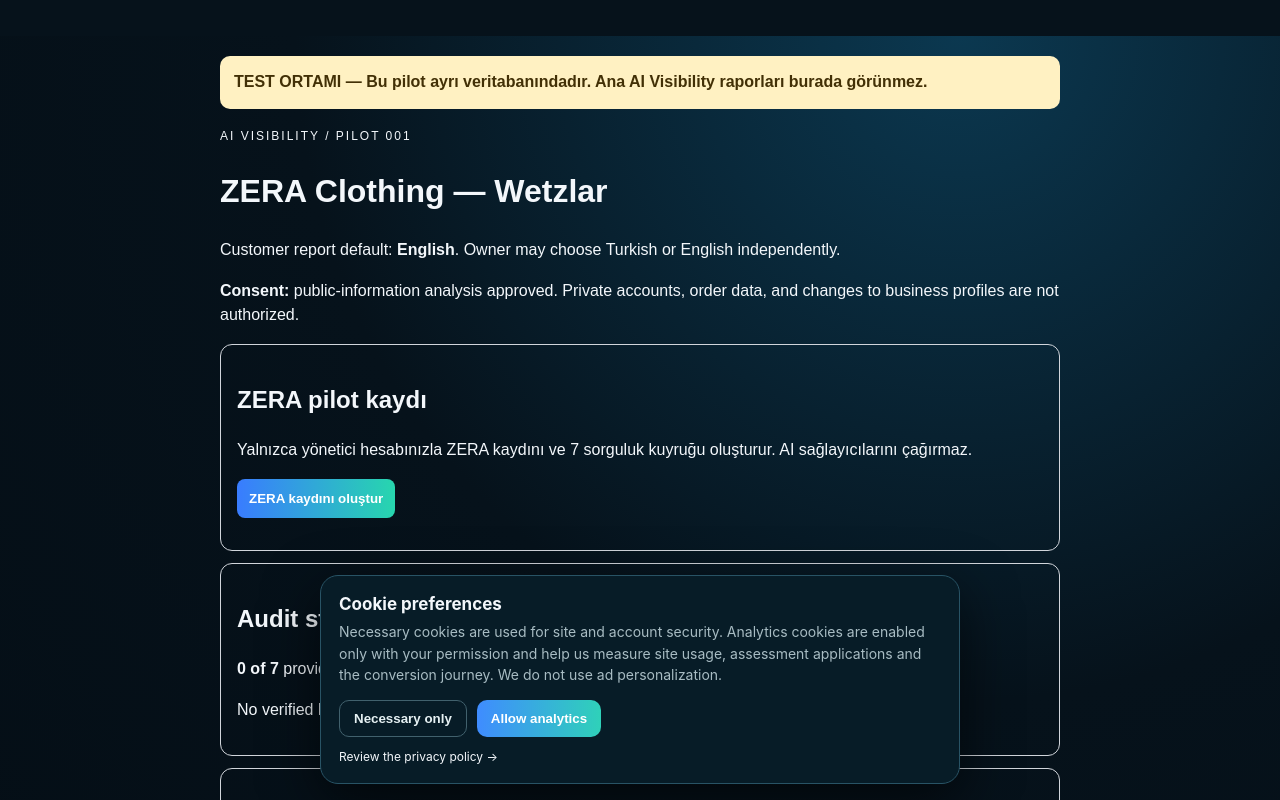
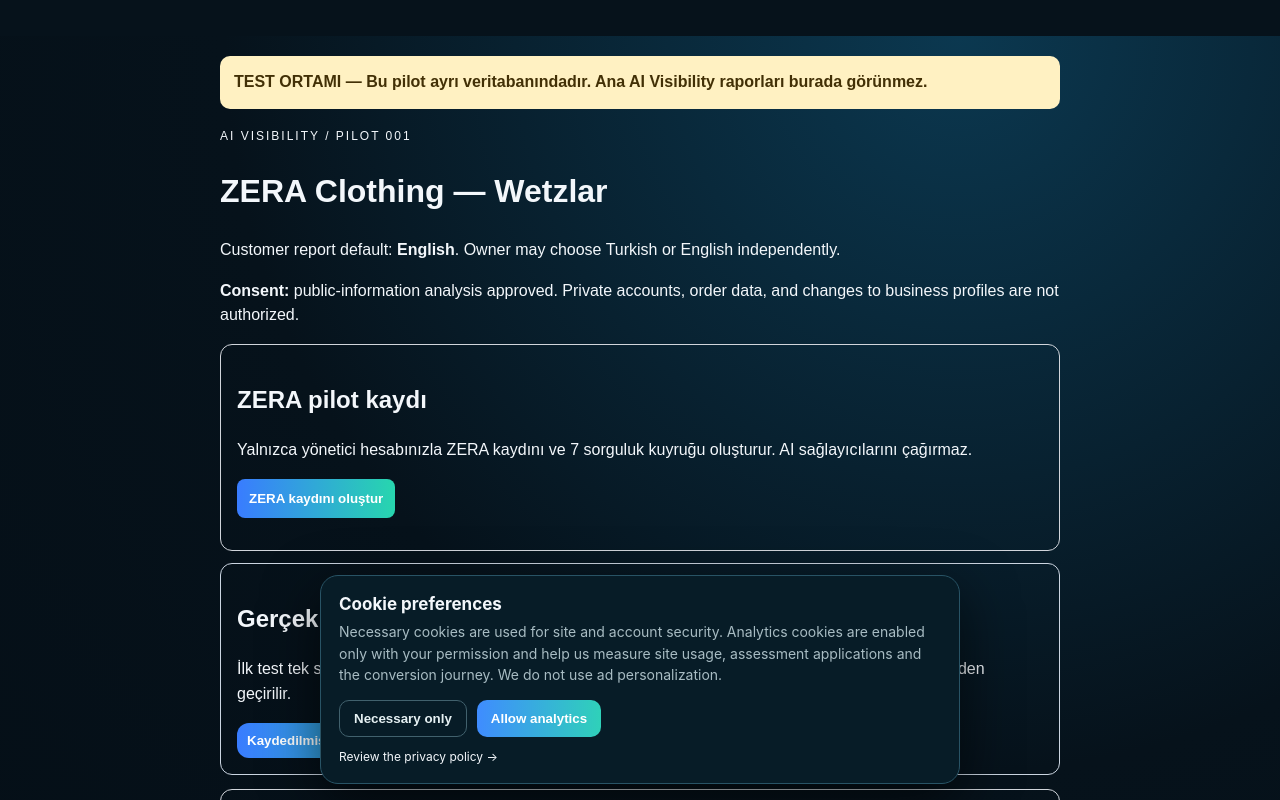
Before and after one commit to mehmetozan-5858/ai-visibility, a Next.js app: page /zera-pilot in a window 1280 px wide. Shown: the top 800 px of the page. Built offline with nearby package versions, Linux system fonts and the light colour scheme; no server answers.

Commit message:
feat(zera): display real Gemini result monitor in pilot page

```diff
--- a/app/zera-pilot/page.js
+++ b/app/zera-pilot/page.js
@@ -1,5 +1,6 @@
 import {createPilot} from '../../pilot/zera-pilot.mjs';
 import RegisterPilotButton from './RegisterPilotButton';
+import GeminiPilotMonitor from './GeminiPilotMonitor';
 import {buildAuditQueue} from '../../pilot/zera-audit-queue.mjs';
 import {buildPilotReport,resolveReportLanguage} from '../../pilot/zera-report.mjs';
 export const metadata={title:'ZERA Pilot | AI Visibility'};
@@ -15,6 +16,7 @@
   <p>Customer report default: <strong>{resolveReportLanguage({country:pilot.country})==='en'?'English':'Türkçe'}</strong>. Owner may choose Turkish or English independently.</p>
   <p><strong>Consent:</strong> public-information analysis approved. Private accounts, order data, and changes to business profiles are not authorized.</p>
   <RegisterPilotButton/>
+  <GeminiPilotMonitor/>
   <section style={card}><h2>Audit status</h2><p><strong>{report.progress.completed} of {report.progress.total}</strong> provider audits verified.</p><p>No verified live AI analysis has been recorded for this pilot. Queued queries are not completed results.</p></section>
   <section style={card}><h2>Starting reference</h2><p>Instagram: {pilot.baseline.instagramFollowers.toLocaleString('tr-TR')} followers, {pilot.baseline.instagramPosts} posts (owner-provided screenshot dated {pilot.baseline.asOf}; not API verified).</p><p>Company-owned website: not yet confirmed. Search branding ambiguity: exploratory research lead, not a measured sales loss.</p></section>
   <section style={card}><h2>Provider scan queue</h2><ul>{buildAuditQueue(pilot).map(t=><li key={t.id}><strong>{t.channel}</strong> / {t.locale}: {t.query} — <em>awaiting verified scan</em></li>)}</ul></section>
```
